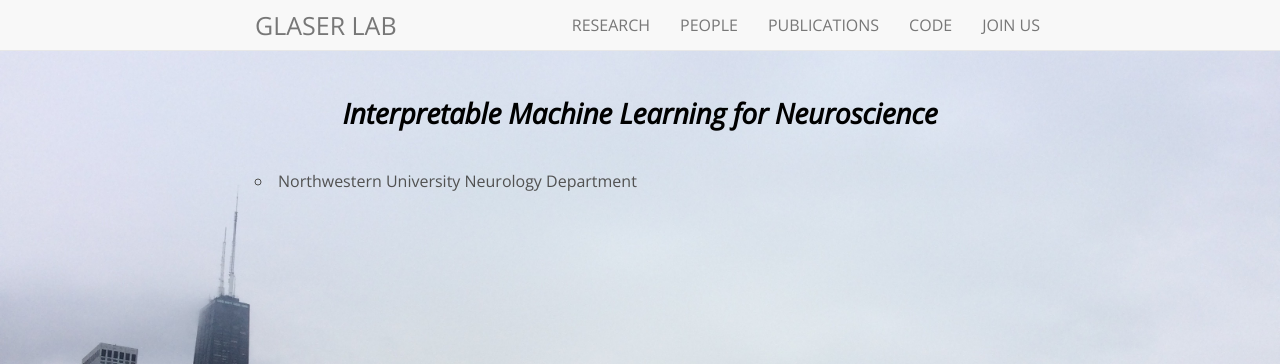
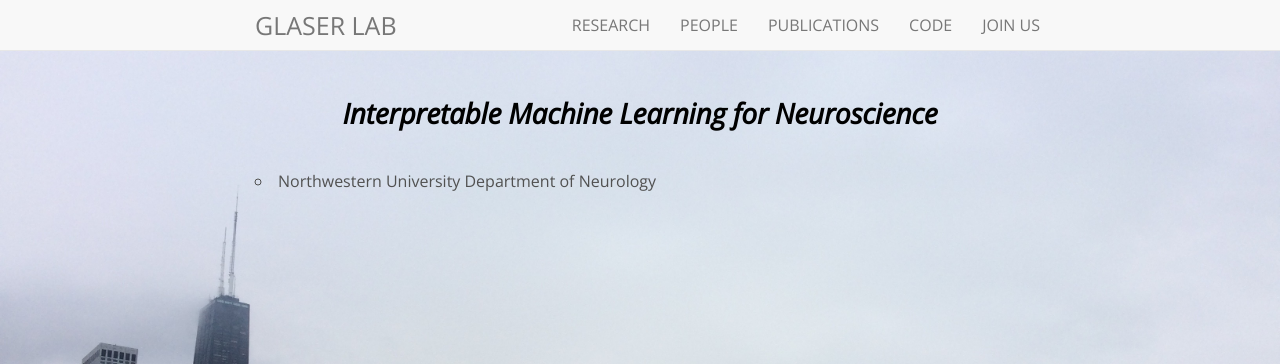
Before and after one commit to glaserlab/glaserlab.github.io, a Jekyll site: the page built from index.html, in a window 1280 px wide. Shown: the top 364 px of the page. Built offline with Jekyll 4.4.1, drawn with Linux system fonts in a browser that asks for light colours; nearby versions of some CDN libraries; comment, search, counter and statistics services are not loaded.

```diff
--- a/_includes/footer.html
+++ b/_includes/footer.html
@@ -3,7 +3,7 @@
   <footer>
       <div class="container">
           <ul>
-              <li>Northwestern University Neurology Department</li>
+              <li>Northwestern University Department of Neurology</li>
           </ul>
       </div>
   </footer>
```
